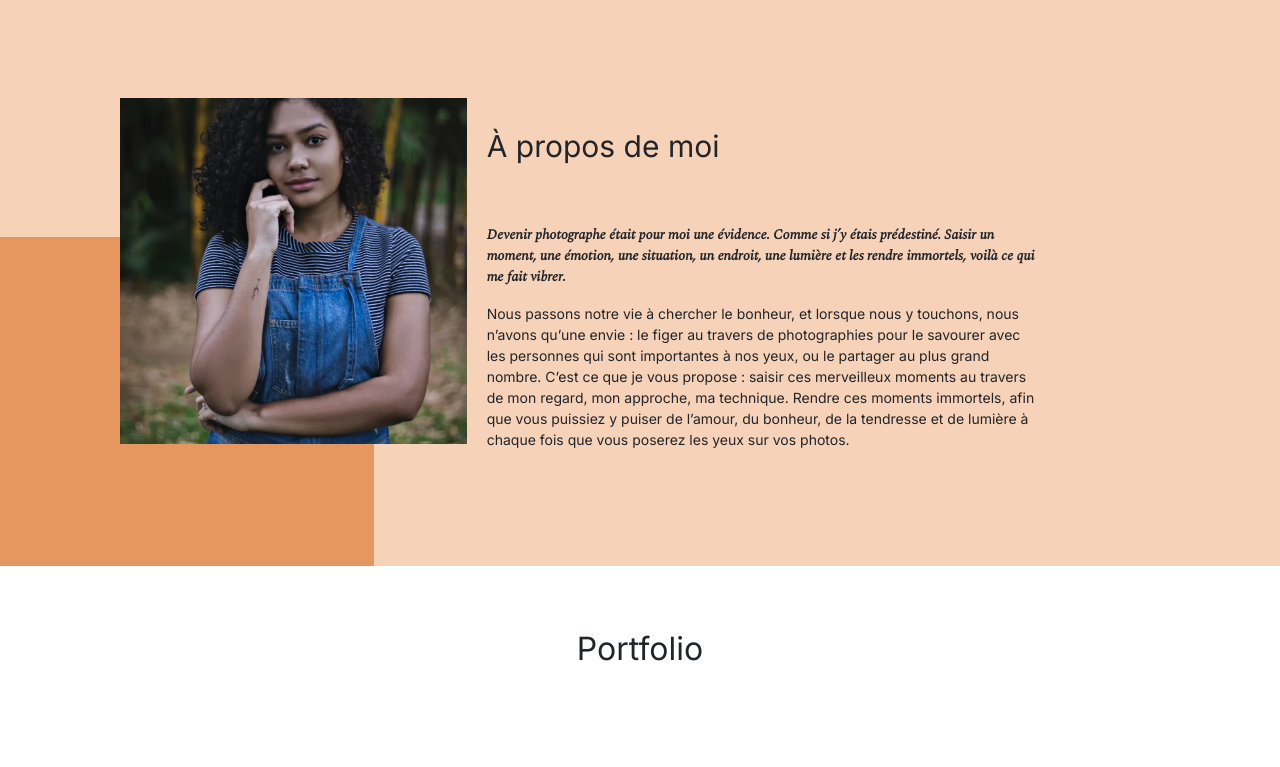
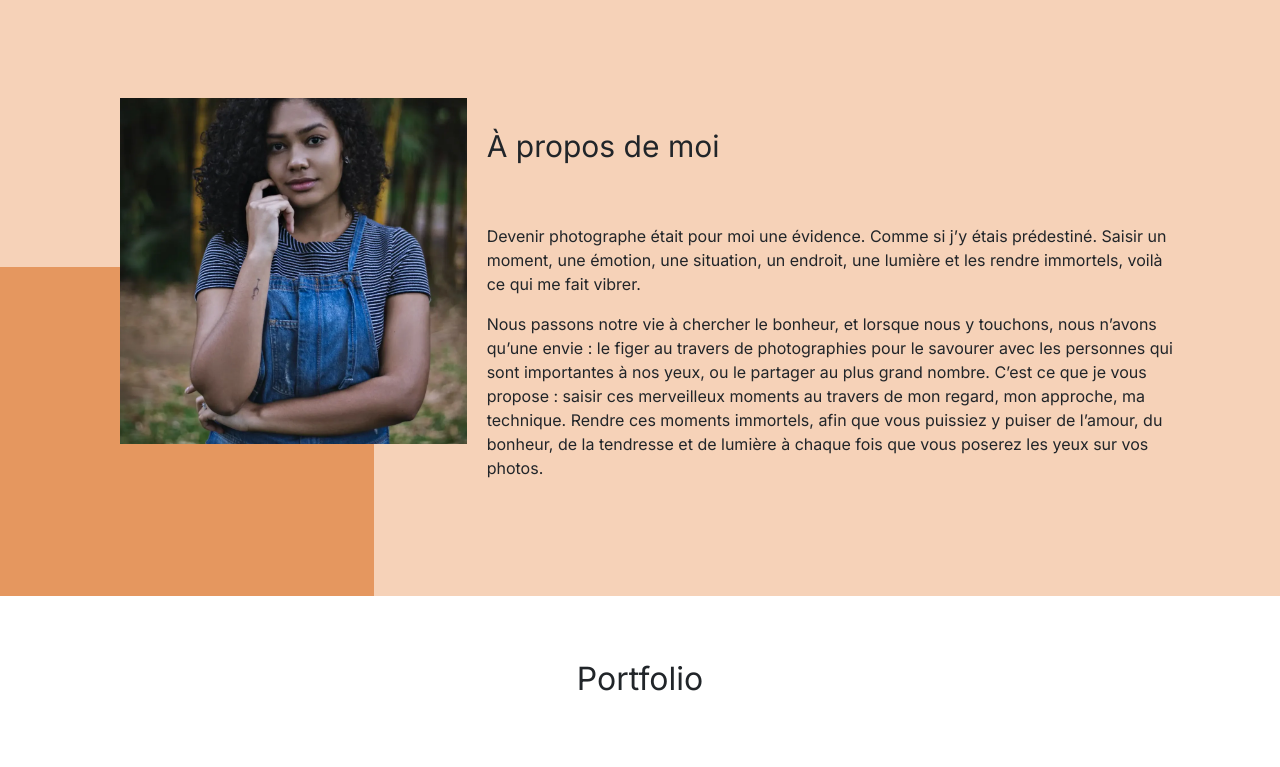
Before and after one commit to troisdes/Nina-Carducci-Dev-master, a plain HTML site: page index.html in a window 1280 px wide. Shown: the part 693-1460 px from the top of the page. Drawn offline with nearby package versions, Linux system fonts and the light colour scheme.

Commit message:
style(css): improve quote component semantics and styling
- Fix HTML structure with proper blockquote and figure elements
- Maintain text styles while improving accessibility
- Add CSS variables for consistent typography
- Remove redundant font declarations

```diff
--- a/assets/style.css
+++ b/assets/style.css
@@ -1,3 +1,20 @@
+:root {
+  --mobile: 650px;
+  --tablet: 1000px;
+  --desktop: 1180px;
+  --primary-color: #beb45a;
+  --secondary-color: #a8d5d8;
+  --accent-color: #e5975f;
+  --text-color: #000;
+  --bg-color: #fff;
+  --spacing-sm: 0.5em;
+  --spacing-md: 1em;
+  --spacing-lg: 2em;
+  --spacing-xl: 3em;
+  --text-width-narrow: 60%;
+  --text-width-wide: 80%;
+}
+
 body {
   max-width: 1920px;
   margin: auto;
@@ -72,6 +89,15 @@ body {
   z-index: 0;
 }
 
+.picture {
+  &.left::before,
+  &.right::before {
+    content: "";
+    position: absolute;
+    z-index: -1;
+  }
+}
+
 .picture img {
   width: 100%;
 }
@@ -83,15 +109,16 @@ body {
   margin-bottom: 60px;
   font-size: 30px;
 }
-.about-me__introduction {
+.text-block--special {
   font-family: "Spectral";
   font-weight: 800;
   font-style: italic;
-  width: 60%;
+  width: var(--text-width-narrow);
 }
-#about-me p {
-  width: 80%;
+.text-block {
+  margin: 1em auto;
   font-size: 14px;
+  width: var(--text-width-wide);
 }
 
 /* #gallery {
@@ -112,7 +139,11 @@ body {
   border-radius: 0;
 }
 .nav-pills .nav-link {
-  color: #000;
+  color: var(--text-color);
+}
+.nav-pills .nav-link.active-tag {
+  color: var(--bg-color);
+  background-color: var(--primary-color);
 }
 .item-column {
   position: relative;
@@ -168,11 +199,13 @@ body {
   width: 70%;
   margin: auto;
   padding-block: 3em;
+  font-size: 30px; /* Ajout de la taille de police */
 }
 .quote__text {
   font-family: Spectral;
   font-style: italic;
   font-weight: 300;
+  font-size: inherit; /* Hérite de la taille du parent */
 }
 .quote__author {
   font-family: Spectral;
@@ -265,6 +298,11 @@ form textarea {
 input[type="submit"] {
   background-color: #beb45a;
   padding: 0.5em 1em;
+}
+
+.spectral-font {
+  font-family: "Spectral";
+  font-style: italic;
 }
 
 @media all and (max-width: 1180px) {
```
